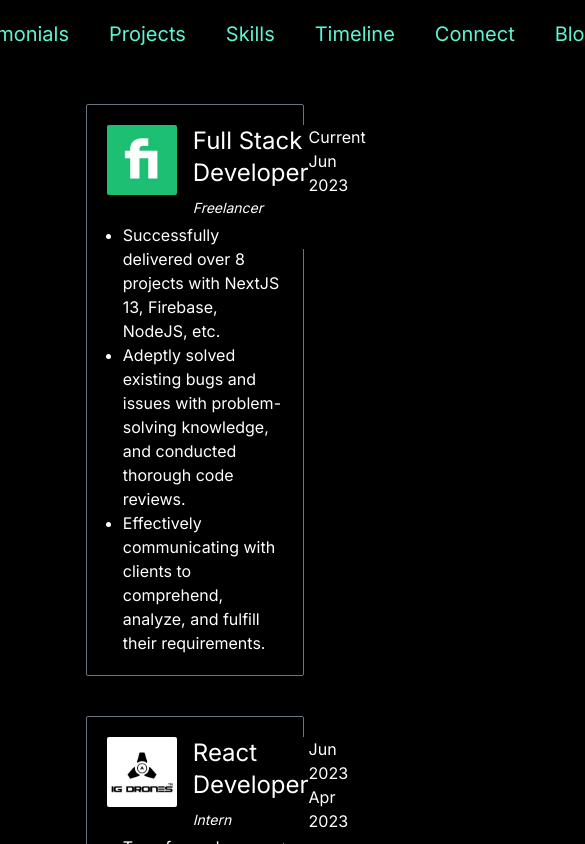
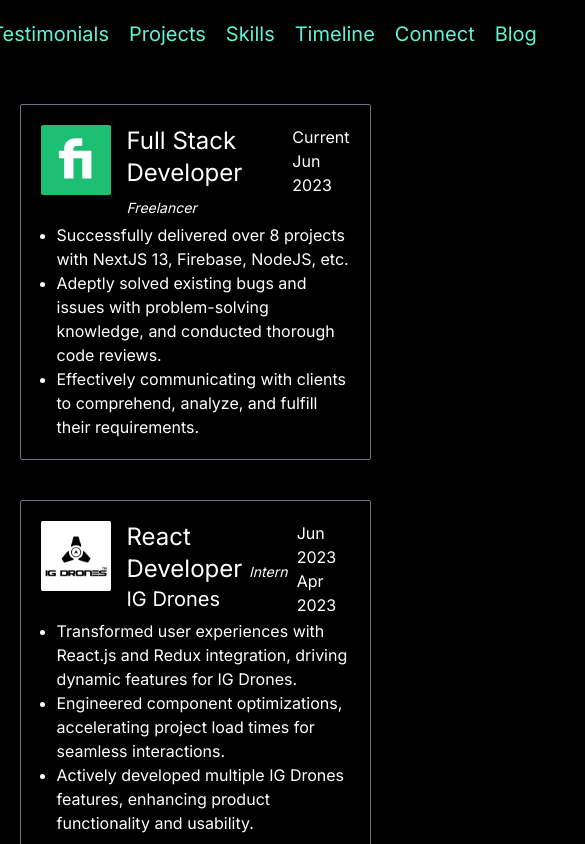
Before and after one commit to rakibul-wdp/portfolio, a Next.js app: page / in a window 390 px wide. Shown: the top 844 px of the page, 585 px wide, since content can reach past the window. Built offline with nearby package versions, Linux system fonts and the light colour scheme.

Commit message:
try to responsive main section

```diff
--- a/app/layout.tsx
+++ b/app/layout.tsx
@@ -21,7 +21,9 @@ export default function RootLayout({
       <body className={inter.className}>
         <Container>
           <Navbar />
-          <main className="w-[56%] mx-auto">{children}</main>
+          <main className="w-[90%] md:w-[80%] lg:w-[70%] min-[1050px]:w-[68%] min-[1100px]:w-[65%] min-[1150px]:w-[63%] min-[1200px]:w-[61%] xl:w-[56%] mx-auto">
+            {children}
+          </main>
         </Container>
       </body>
     </html>
--- a/app/page.tsx
+++ b/app/page.tsx
@@ -4,7 +4,7 @@ import { TiArrowUpThick } from "react-icons/ti";
 
 export default function Home() {
   return (
-    <main>
+    <div>
       {experiences.map((experience) => (
         <div
           className="flex flex-col mb-10 text-white p-5 border-[0.01px] rounded-sm border-gray-500"
@@ -40,6 +40,6 @@ export default function Home() {
           </ul>
         </div>
       ))}
-    </main>
+    </div>
   );
 }
--- a/components/Navbar.tsx
+++ b/components/Navbar.tsx
@@ -9,7 +9,7 @@ const Navbar = () => {
 
   return (
     <nav className="mt-5 text-xl text-[#5ff3d1] mb-8 pb-6 sticky top-0">
-      <div className="flex items-center justify-center gap-10">
+      <div className="flex items-center justify-center gap-5 lg:gap-10">
         {navLinks.map((navLink) => {
           const isActive = pathname === navLink.route;
 
```
